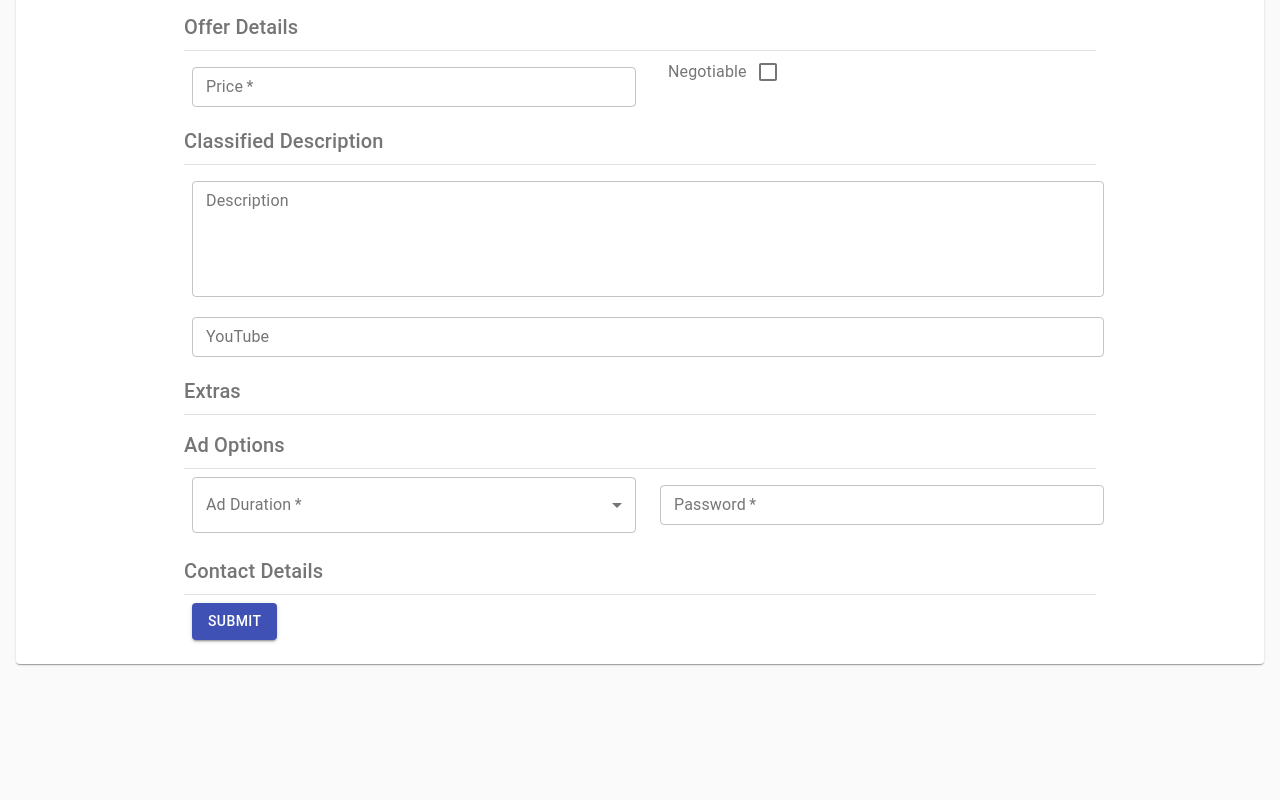
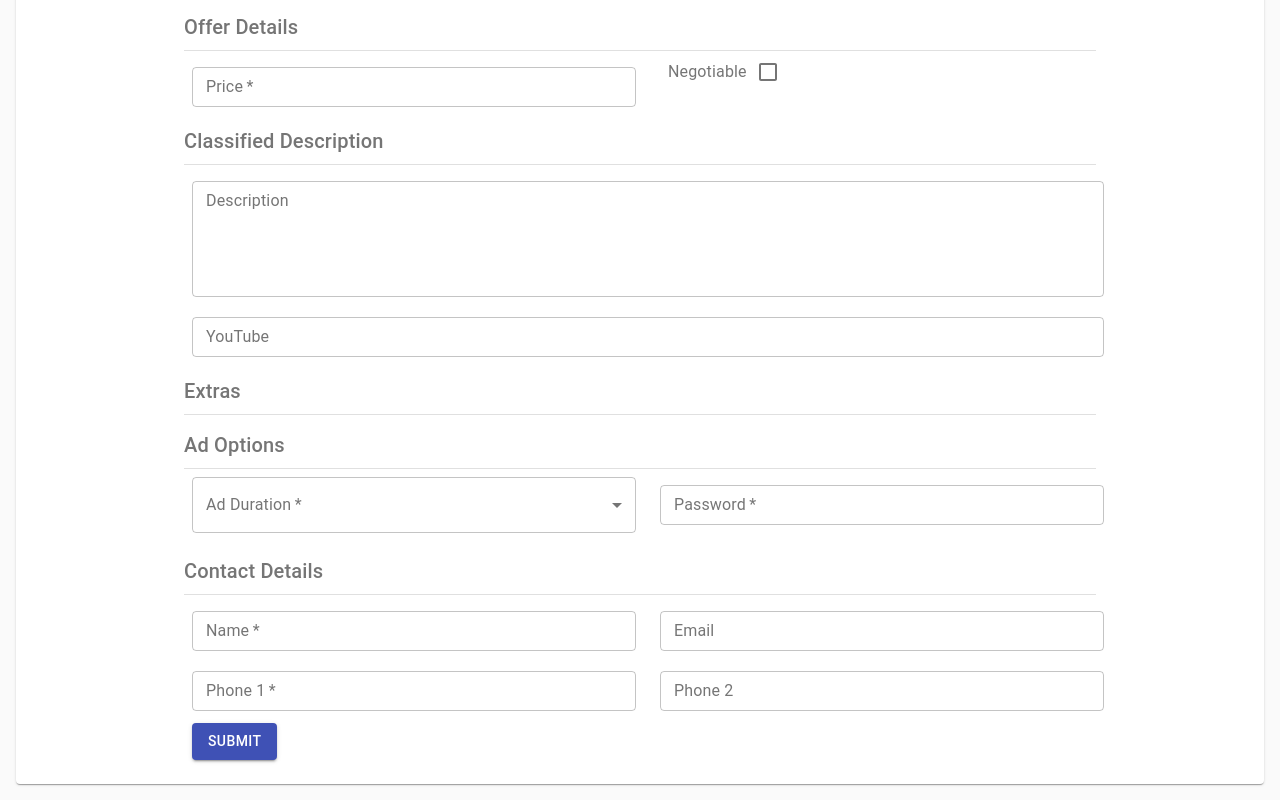
Before and after one commit to panoscool/cars, a React (Create React App) app: page /car/create in a window 1280 px wide. Shown: the part 931-1731 px from the top of the page. Before the commit the page ends 1611 px from the top, so only its background shows below. Built offline with nearby package versions, Linux system fonts and the light colour scheme.

Commit message:
car form is completed

```diff
--- a/src/app/data/CarAttributes.js
+++ b/src/app/data/CarAttributes.js
@@ -134,3 +134,27 @@ export const carPlate = [
   { key: "even", value: "Even" },
   { key: "unknown", value: "Unknown" }
 ];
+
+export const carRimSize = [
+  { key: "ten-10", value: "10" },
+  { key: "eleven-11", value: "11" },
+  { key: "twelve-12", value: "12" },
+  { key: "thirteen-13", value: "13" },
+  { key: "fourteen-14", value: "14" },
+  { key: "fifteen-15", value: "15" },
+  { key: "sixteen-16", value: "16" },
+  { key: "seventeen-17", value: "17" },
+  { key: "eighteen-18", value: "18" },
+  { key: "nineteen-19", value: "19" },
+  { key: "twenty-20", value: "20" },
+  { key: "twenty-one-21", value: "21" },
+  { key: "twenty-two-22", value: "22" },
+  { key: "twenty-three-23", value: "23" },
+  { key: "twenty-four-24", value: "24" },
+  { key: "twenty-five-25", value: "25" },
+  { key: "twenty-six-26", value: "26" },
+  { key: "twenty-seven-27", value: "27" },
+  { key: "twenty-eighth-28", value: "28" },
+  { key: "twenty-nine-29", value: "29" },
+  { key: "thirty-30", value: "30" }
+]
--- a/src/features/Classified/ClassifiedCreate/CarCreate.jsx
+++ b/src/features/Classified/ClassifiedCreate/CarCreate.jsx
@@ -33,7 +33,8 @@ import {
   carDoors,
   carSeats,
   carAirbags,
-  carPlate
+  carPlate,
+  carRimSize
 } from "../../../app/data/CarAttributes";
 
 const useStyles = makeStyles(theme => ({
@@ -68,7 +69,11 @@ const ClassifiedCreate = () => {
     price: "",
     description: "",
     youTube: "",
-    password: ""
+    password: "",
+    userName: '',
+    email: '',
+    phone1: '',
+    phone2: ''
   });
 
   const handleInputChange = event => {
@@ -366,7 +371,7 @@ const ClassifiedCreate = () => {
                   name="rimSize"
                   label="Rim size (inches)"
                   values={selectValues.rimSize}
-                  attributes={carInteriorType}
+                  attributes={carRimSize}
                   handleChange={handleSelectChange}
                 />
               </Grid>
@@ -451,6 +456,41 @@ const ClassifiedCreate = () => {
               Contact Details
             </Typography>
             <Divider variant="fullWidth" />
+            <Grid container spacing={3}>
+              <Grid item xs={12} sm={6}>
+                <InputForm
+                  required
+                  name="userName"
+                  label="Name"
+                  values={inputValues.userName}
+                  handleChange={handleInputChange}
+                />
+                <InputForm
+                  required
+                  type="tel"
+                  name="phone1"
+                  label="Phone 1"
+                  values={inputValues.phone1}
+                  handleChange={handleInputChange}
+                />
+              </Grid>
+              <Grid item xs={12} sm={6}>
+                <InputForm
+                type="email"
+                  name="email"
+                  label="Email"
+                  values={inputValues.email}
+                  handleChange={handleInputChange}
+                />
+                <InputForm
+                  type="tel"
+                  name="phone2"
+                  label="Phone 2"
+                  values={inputValues.phone2}
+                  handleChange={handleInputChange}
+                />
+              </Grid>
+              </Grid>
             <Button
               type="submit"
               variant="contained"
```
Also changed, not shown: 1 other file (tests, documents, lock files or other folders).
